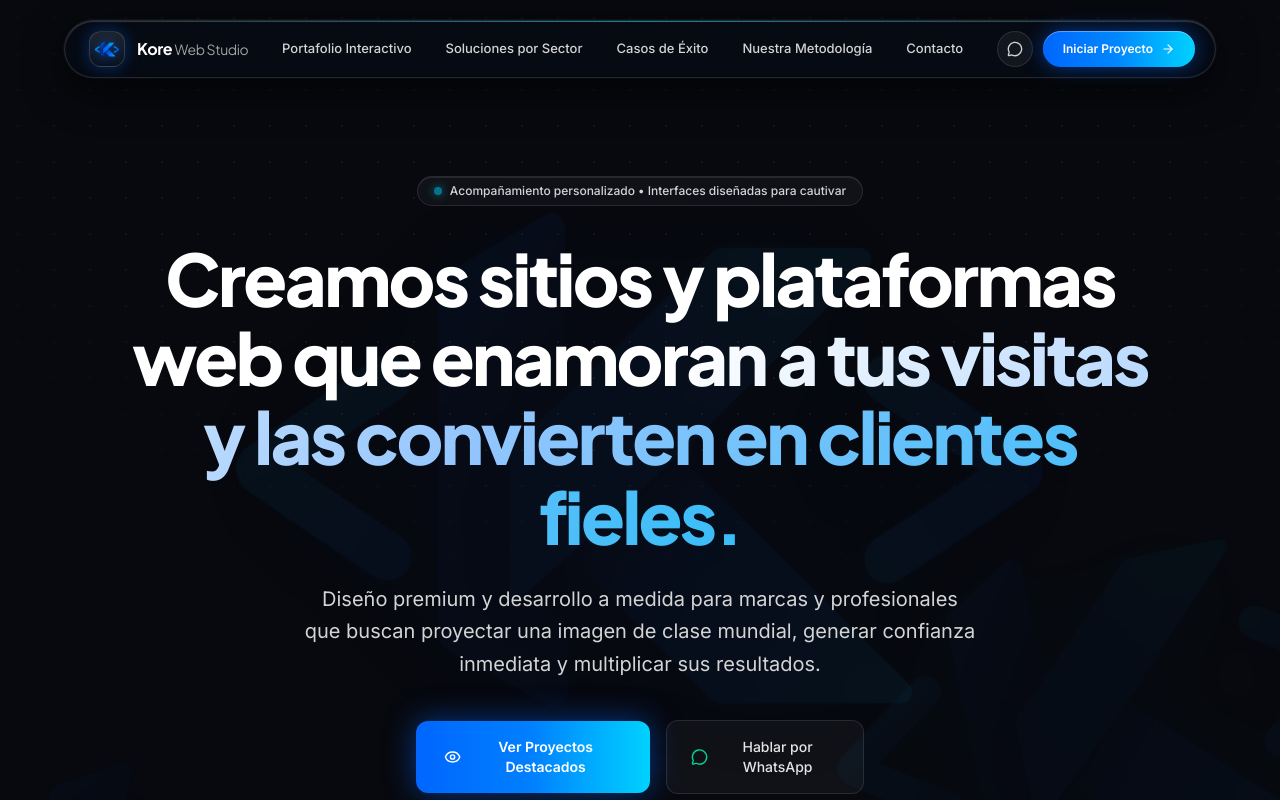
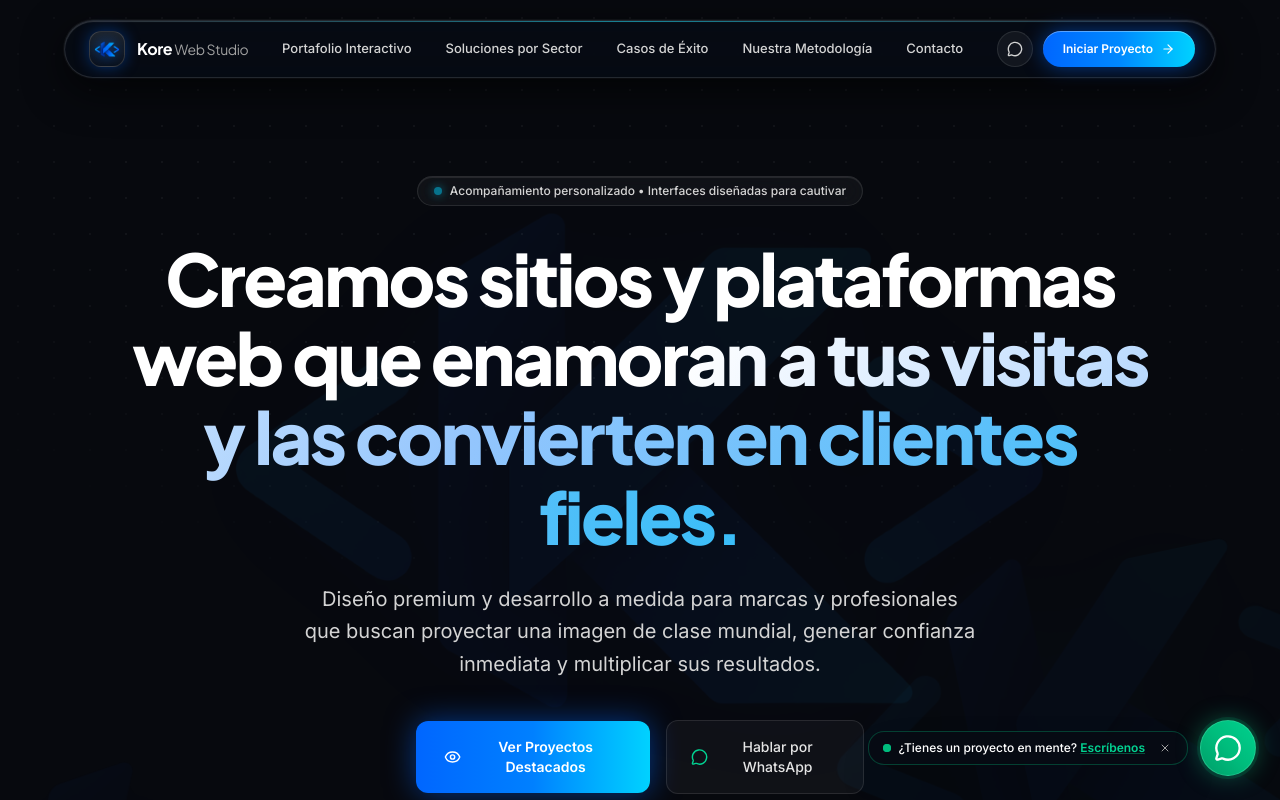
Before and after one commit to EduardoAcostaC/Kore-Web-Studio-, a Next.js app: page / in a window 1280 px wide. Shown: the top 800 px of the page. Built offline with nearby package versions, Linux system fonts and the light colour scheme.

Commit message:
feat: implement landing page layout and interactive contact section with WhatsApp integration

```diff
--- a/app/page.tsx
+++ b/app/page.tsx
@@ -8,6 +8,7 @@ import ProcessSection from "@/components/ProcessSection";
 import Testimonials from "@/components/Testimonials";
 import ContactSection from "@/components/ContactSection";
 import Footer from "@/components/Footer";
+import FloatingWhatsApp from "@/components/FloatingWhatsApp";
 
 export default function Home() {
   return (
@@ -31,6 +32,9 @@ export default function Home() {
 
       {/* Footer */}
       <Footer />
+
+      {/* Persistent Floating WhatsApp Action */}
+      <FloatingWhatsApp />
     </>
   );
 }
--- a/components/ContactSection.tsx
+++ b/components/ContactSection.tsx
@@ -12,6 +12,7 @@ import {
   AlertCircle,
   Loader2,
 } from "lucide-react";
+import { getWhatsAppUrl, WHATSAPP_MESSAGES } from "@/lib/whatsapp";
 
 export default function ContactSection() {
   const [formData, setFormData] = useState({
@@ -84,7 +85,7 @@ export default function ContactSection() {
 
             {/* WhatsApp Priority Channel */}
             <a
-              href="https://wa.me/5215500000000?text=Hola%20Kore%20Web%20Studio,%20quiero%20solicitar%20asesor%C3%ADa%20gratuita%20para%20mi%20proyecto"
+              href={getWhatsAppUrl(WHATSAPP_MESSAGES.contactCard)}
               target="_blank"
               rel="noopener noreferrer"
               className="group p-4 rounded-2xl bg-gradient-to-r from-emerald-500/15 to-emerald-600/5 border border-emerald-500/30 hover:border-emerald-400 flex items-center justify-between transition-all shadow-[0_0_25px_rgba(16,185,129,0.15)]"
@@ -174,7 +175,7 @@ export default function ContactSection() {
                     </div>
                     <div className="pt-1">
                       <a
-                        href="https://wa.me/5215500000000?text=Hola%20Kore%20Web%20Studio,%20quiero%20solicitar%20asesor%C3%ADa%20gratuita%20para%20mi%20proyecto"
+                        href={getWhatsAppUrl(WHATSAPP_MESSAGES.contactFallback)}
                         target="_blank"
                         rel="noopener noreferrer"
                         className="inline-flex items-center gap-1.5 text-xs text-emerald-400 hover:text-emerald-300 font-semibold"
--- /dev/null
+++ b/components/FloatingWhatsApp.tsx
@@ -0,0 +1,56 @@
+"use client";
+
+import React, { useState } from "react";
+import { MessageCircle, X } from "lucide-react";
+import { getWhatsAppUrl, WHATSAPP_MESSAGES } from "@/lib/whatsapp";
+
+export default function FloatingWhatsApp() {
+  const [showTooltip, setShowTooltip] = useState(true);
+
+  const whatsappHref = getWhatsAppUrl(WHATSAPP_MESSAGES.floating);
+
+  return (
+    <div className="fixed bottom-6 right-6 z-50 flex items-center gap-3">
+      {/* Tooltip / Mensaje de bienvenida flotante */}
+      {showTooltip && (
+        <div className="hidden sm:flex items-center gap-2 px-3.5 py-2 rounded-2xl bg-[#070b14]/95 border border-emerald-500/30 text-white shadow-2xl backdrop-blur-xl animate-in fade-in slide-in-from-right-3 duration-300">
+          <span className="relative flex h-2 w-2">
+            <span className="animate-ping absolute inline-flex h-full w-full rounded-full bg-emerald-400 opacity-75" />
+            <span className="relative inline-flex rounded-full h-2 w-2 bg-emerald-500" />
+          </span>
+          <a
+            href={whatsappHref}
+            target="_blank"
+            rel="noopener noreferrer"
+            className="text-xs font-medium hover:text-emerald-300 transition-colors"
+          >
+            ¿Tienes un proyecto en mente? <span className="text-emerald-400 font-semibold underline decoration-emerald-500/40">Escríbenos</span>
+          </a>
+          <button
+            type="button"
+            onClick={() => setShowTooltip(false)}
+            className="text-neutral-400 hover:text-white p-0.5 rounded-full hover:bg-white/10 transition-colors ml-1"
+            aria-label="Cerrar aviso de WhatsApp"
+          >
+            <X className="w-3 h-3" />
+          </button>
+        </div>
+      )}
+
+      {/* Botón Circular Principal de WhatsApp */}
+      <a
+        href={whatsappHref}
+        target="_blank"
+        rel="noopener noreferrer"
+        aria-label="Contactar a Kore Web Studio por WhatsApp"
+        className="group relative flex items-center justify-center w-14 h-14 rounded-full bg-gradient-to-tr from-emerald-600 via-emerald-500 to-emerald-400 text-white shadow-[0_0_25px_rgba(16,185,129,0.45)] hover:shadow-[0_0_35px_rgba(16,185,129,0.7)] hover:scale-110 active:scale-95 transition-all duration-300 border border-emerald-300/40"
+      >
+        {/* Anillo de pulso sutil */}
+        <span className="absolute -inset-1 rounded-full bg-emerald-500/30 animate-pulse pointer-events-none" />
+
+        {/* Icono de WhatsApp */}
+        <MessageCircle className="w-7 h-7 relative z-10 transition-transform duration-300 group-hover:rotate-12" />
+      </a>
+    </div>
+  );
+}
--- a/components/Footer.tsx
+++ b/components/Footer.tsx
@@ -10,6 +10,7 @@ import {
   Sparkles,
   CheckCircle2,
 } from "lucide-react";
+import { getWhatsAppUrl, WHATSAPP_MESSAGES } from "@/lib/whatsapp";
 
 export default function Footer() {
   const scrollToTop = () => {
@@ -45,7 +46,7 @@ export default function Footer() {
 
           <div className="flex flex-col sm:flex-row items-center gap-3 w-full sm:w-auto relative z-10">
             <a
-              href="https://wa.me/5215500000000?text=Hola%20Kore%20Web%20Studio,%20quiero%20iniciar%20un%20proyecto"
+              href={getWhatsAppUrl(WHATSAPP_MESSAGES.footer)}
               target="_blank"
               rel="noopener noreferrer"
               className="w-full sm:w-auto px-5 py-3 rounded-xl font-medium text-xs text-emerald-300 bg-emerald-500/10 hover:bg-emerald-500/20 border border-emerald-500/30 transition-all flex items-center justify-center gap-2"
--- a/components/Hero.tsx
+++ b/components/Hero.tsx
@@ -6,6 +6,7 @@ import {
   Smartphone,
   Headphones,
 } from "lucide-react";
+import { getWhatsAppUrl, WHATSAPP_MESSAGES } from "@/lib/whatsapp";
 
 export default function Hero() {
   return (
@@ -41,7 +42,7 @@ export default function Hero() {
           <span>Ver Proyectos Destacados</span>
         </a>
         <a
-          href="https://wa.me/5215500000000?text=Hola%20Kore%20Web%20Studio,%20quiero%20información%20sobre%20un%20proyecto%20web"
+          href={getWhatsAppUrl(WHATSAPP_MESSAGES.hero)}
           target="_blank"
           rel="noopener noreferrer"
           className="w-full sm:w-auto px-6 py-4 rounded-xl font-medium text-sm text-neutral-200 bg-white/[0.04] hover:bg-white/[0.09] border border-white/10 hover:border-brand-cyan/40 transition-all flex items-center justify-center gap-2"
--- a/components/Navbar.tsx
+++ b/components/Navbar.tsx
@@ -3,6 +3,7 @@
 import { useState } from "react";
 import Image from "next/image";
 import { ArrowRight, Menu, X, MessageCircle } from "lucide-react";
+import { getWhatsAppUrl, WHATSAPP_MESSAGES } from "@/lib/whatsapp";
 
 export default function Navbar() {
   const [mobileMenuOpen, setMobileMenuOpen] = useState(false);
@@ -54,7 +55,7 @@ export default function Navbar() {
         {/* Right CTA Button & Mobile Menu Toggle */}
         <div className="flex items-center gap-2 sm:gap-2.5">
           <a
-            href="https://wa.me/5215500000000?text=Hola%20Kore%20Web%20Studio,%20quiero%20iniciar%20un%20proyecto"
+            href={getWhatsAppUrl(WHATSAPP_MESSAGES.navbar)}
             target="_blank"
             rel="noopener noreferrer"
             aria-label="WhatsApp"
@@ -100,7 +101,7 @@ export default function Navbar() {
           </nav>
           <div className="pt-2 flex flex-col gap-2.5">
             <a
-              href="https://wa.me/5215500000000?text=Hola%20Kore%20Web%20Studio,%20quiero%20iniciar%20un%20proyecto"
+              href={getWhatsAppUrl(WHATSAPP_MESSAGES.navbar)}
               target="_blank"
               rel="noopener noreferrer"
               onClick={() => setMobileMenuOpen(false)}
--- /dev/null
+++ b/lib/whatsapp.ts
@@ -0,0 +1,42 @@
+/**
+ * Configuración centralizada y generador de enlaces de WhatsApp para Kore Web Studio
+ */
+
+export function cleanWhatsAppNumber(phone: string): string {
+  // Elimina espacios, guiones, paréntesis y símbolos más (+)
+  const digits = phone.replace(/[^\d]/g, "");
+
+  // Si el usuario ingresó un número mexicano de 10 dígitos sin lada internacional
+  if (digits.length === 10) {
+    return `52${digits}`;
+  }
+
+  return digits;
+}
+
+// Número de WhatsApp configurado por variable de entorno o fallback editable
+export const DEFAULT_WHATSAPP_NUMBER =
+  process.env.NEXT_PUBLIC_WHATSAPP_NUMBER || "5215500000000";
+
+/**
+ * Mensajes predefinidos para los distintos llamados a la acción (CTA)
+ */
+export const WHATSAPP_MESSAGES = {
+  navbar: "Hola Kore Web Studio, quiero iniciar un proyecto web con ustedes.",
+  hero: "Hola Kore Web Studio, quiero información sobre el desarrollo de un proyecto web.",
+  contactCard: "Hola Kore Web Studio, quiero solicitar asesoría gratuita para mi proyecto.",
+  contactFallback: "Hola Kore Web Studio, intenté enviar el formulario pero prefiero contactarlos por aquí.",
+  footer: "Hola Kore Web Studio, quiero iniciar un proyecto web y transformar mi marca.",
+  floating: "Hola Kore Web Studio, me gustaría recibir más información sobre sus servicios web.",
+} as const;
+
+/**
+ * Genera un enlace directo wa.me con el número y mensaje codificado
+ */
+export function getWhatsAppUrl(
+  message: string = WHATSAPP_MESSAGES.navbar,
+  phoneNumber: string = DEFAULT_WHATSAPP_NUMBER
+): string {
+  const cleanPhone = cleanWhatsAppNumber(phoneNumber);
+  return `https://wa.me/${cleanPhone}?text=${encodeURIComponent(message)}`;
+}
```
Also changed, not shown: 1 other file (tests, documents, lock files or other folders).
